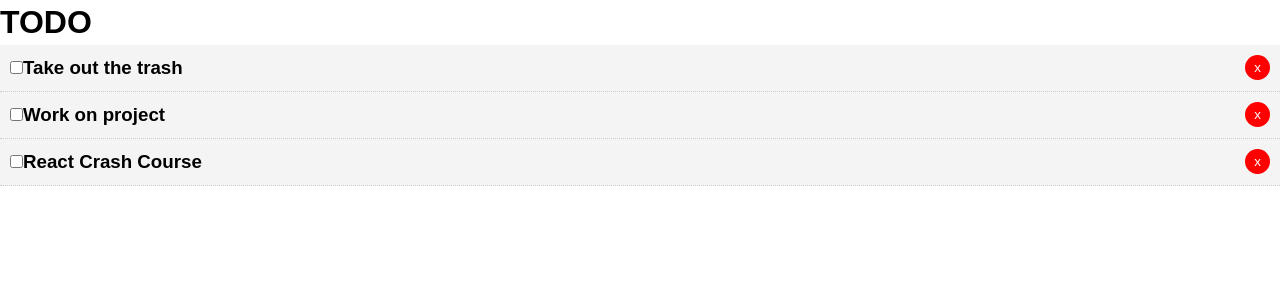
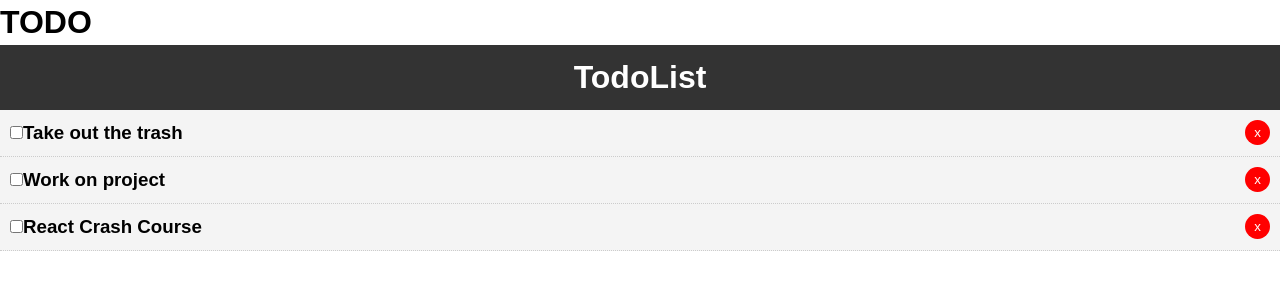
Before and after one commit to Ashwani11000/2do, a React (Create React App) app in the folder 2do/: page / in a window 1280 px wide. Shown: the top 300 px of the page. Built offline with nearby package versions, Linux system fonts and the light colour scheme.

Commit message:
Add Header with formatting

```diff
--- a/2do/src/App.js
+++ b/2do/src/App.js
@@ -1,7 +1,7 @@
 import React, {Component} from 'react';
 import './App.css';
 import Todo from './components/Todo';
-
+import Header from './components/layout/header';
 
 class App extends Component {
 
@@ -52,6 +52,7 @@
       <h1>
         TODO
       </h1>
+      <Header/>
       <Todo todos={this.state.todos}
       markComplete={this.markComplete}
       delTodo = {this.delTodo}
--- /dev/null
+++ b/2do/src/components/layout/header.js
@@ -0,0 +1,20 @@
+import React from 'react';
+
+function Header(){
+    return (
+        <header style={headerStyle}>
+            <h1>
+                TodoList
+            </h1>
+        </header>
+    )
+}
+
+const headerStyle={
+    background: '#333',
+    color: '#fff',
+    textAlign: 'center',
+    padding:'10px'
+}
+
+export default Header;
```
